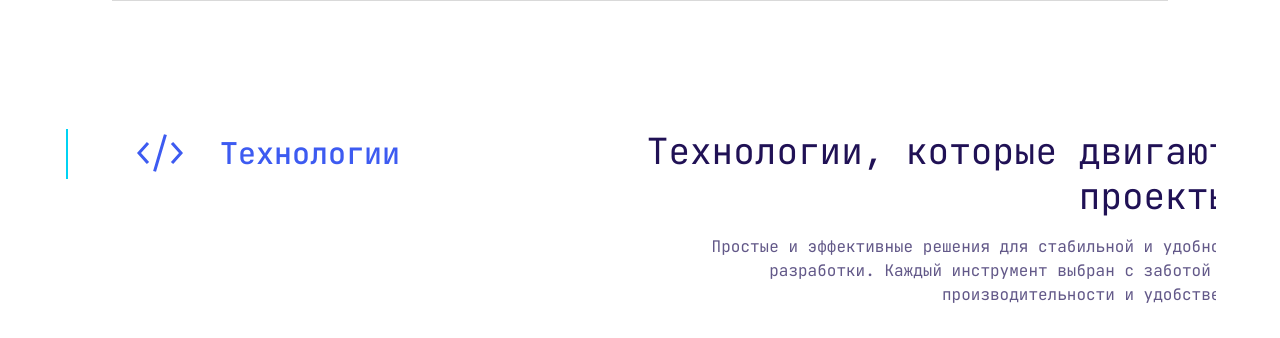
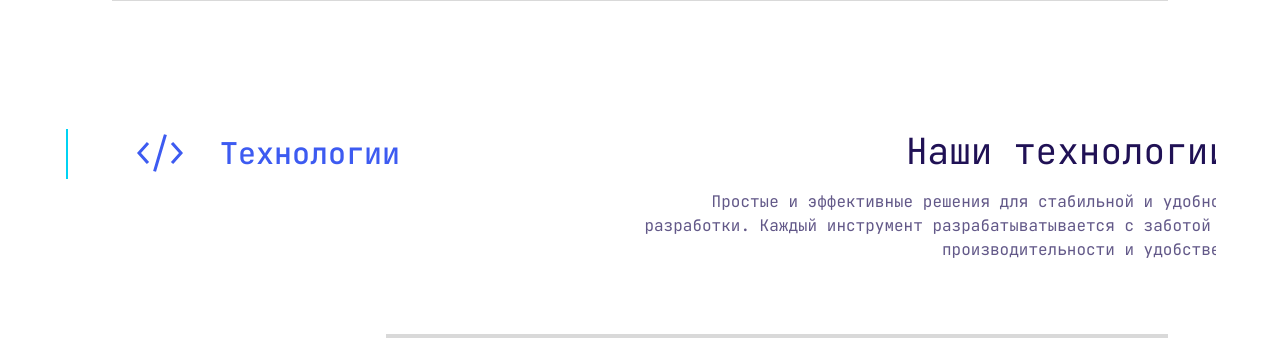
Before and after one commit to bestwxrld/magnium, a Next.js app: page / in a window 1280 px wide. Shown: the part 1840-2178 px from the top of the page. Built offline with nearby package versions, Linux system fonts and the light colour scheme.

Commit message:
tech block update

```diff
--- a/src/app/components/landing/TechnologiesBlock.tsx
+++ b/src/app/components/landing/TechnologiesBlock.tsx
@@ -20,21 +20,21 @@ const tabContent: Record<string, React.ReactNode> = {
   MagniumOS: (
     <div className="p-6 text-[#201155]">
       <h4 className="text-2xl font-bold mb-2">MagniumOS</h4>
-      <p className="text-base mb-4">Наша собственная операционная система с акцентом на безопасность, конфиденциальность и простоту использования.</p>
+      <p className="text-base mb-4">Наша собственная операционная система для IoT роутера Magnium.</p>
       <img src="/images/os.png" alt="MagniumOS" className="h-32" />
     </div>
   ),
   "Magnium Cloud": (
     <div className="p-6 text-[#201155]">
       <h4 className="text-2xl font-bold mb-2">Magnium Cloud</h4>
-      <p className="text-base mb-4">Облачная инфраструктура для масштабирования и надёжного хранения данных. Полная интеграция с MagniumOS.</p>
+      <p className="text-base mb-4">Облачная инфраструктура для мониторинга и удаленного управления Magnium. Полная интеграция с MagniumOS.</p>
       <img src="/images/cloud.png" alt="Magnium Cloud" className="h-32" />
     </div>
   ),
   Magcard: (
     <div className="p-6 text-[#201155]">
       <h4 className="text-2xl font-bold mb-2">Magcard</h4>
-      <p className="text-base mb-4">Инновационная система цифровых удостоверений и платёжных решений на базе технологии NFC.</p>
+      <p className="text-base mb-4">Универсальные hot-swap plug-and-play модули lora, zegbee, 4g, и многие другие.</p>
       <img src="/images/card.png" alt="Magcard" className="h-32" />
     </div>
   ),
@@ -88,11 +88,11 @@ export const TechnologiesBlock = () => {
 
             <div className="col-span-12 mt-9 lg:mt-0 lg:col-span-6 lg:text-right lg:-mr-84 lg:pl-60">
               <h3 className="mb-4 text-2xl leading-tight sm:text-3xl lg:text-4xl text-[#201155] font-mono font-normal lg:text-right">
-                Технологии, которые двигают проекты
+                Наши технологии
               </h3>
               <p className="hidden sm:block text-base leading-normal text-[#201155]/70 font-normal font-mono lg:text-right">
                 Простые и эффективные решения для стабильной и удобной разработки.
-                Каждый инструмент выбран с заботой о производительности и удобстве.
+                Каждый инструмент разрабатыватывается с заботой о производительности и удобстве.
               </p>
             </div>
           </div>
```
